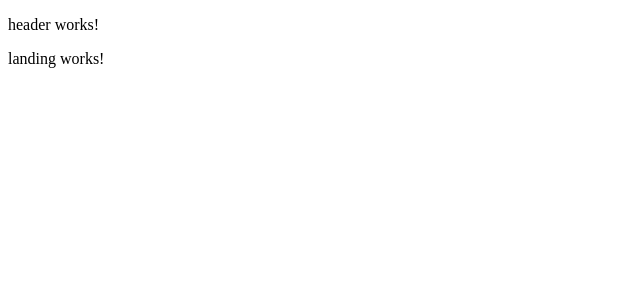
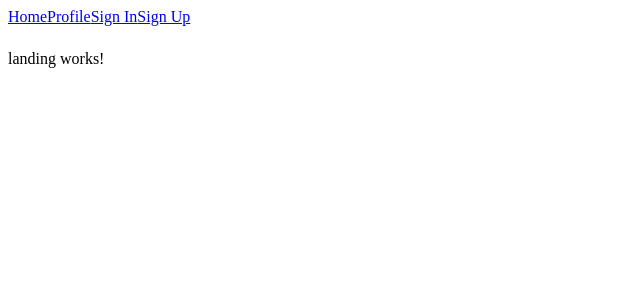
Before and after one commit to tobymurray/min-auth, an Angular app in the folder min-auth-client/: page / in a window 1280 px wide. Shown: the top 300 px of the page, without its empty margins (0-640 px from the left). Built offline with nearby package versions, Linux system fonts and the light colour scheme.

Commit message:
Turn the header into a navigation bar

```diff
--- a/min-auth-client/src/app/app.component.ts
+++ b/min-auth-client/src/app/app.component.ts
@@ -6,7 +6,9 @@ import { HeaderComponent } from './header/header.component';
   selector: 'app-root',
   template: `
   <app-header></app-header>
-  <router-outlet></router-outlet>
+  <div style="padding-top: 0.5em">
+    <router-outlet></router-outlet>
+  </div>
   `,
   styles: []
 })
--- a/min-auth-client/src/app/header/header.component.html
+++ b/min-auth-client/src/app/header/header.component.html
@@ -1,3 +1,6 @@
-<p>
-  header works!
-</p>
+<nav>
+  <a [routerLink]="['/']">Home</a>
+  <a [routerLink]="['/profile']">Profile</a>
+  <a [routerLink]="['/sign-in']">Sign In</a>
+  <a [routerLink]="['/sign-up']">Sign Up</a>
+</nav>
```
